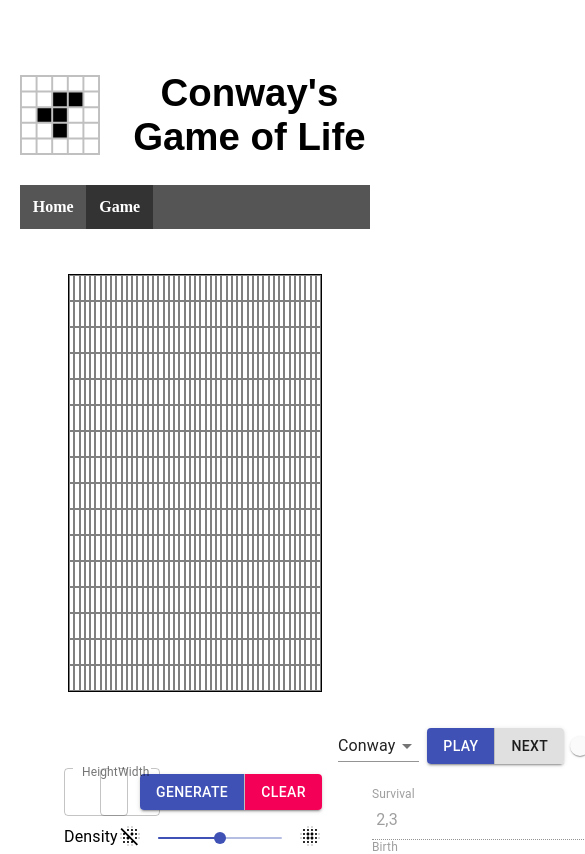
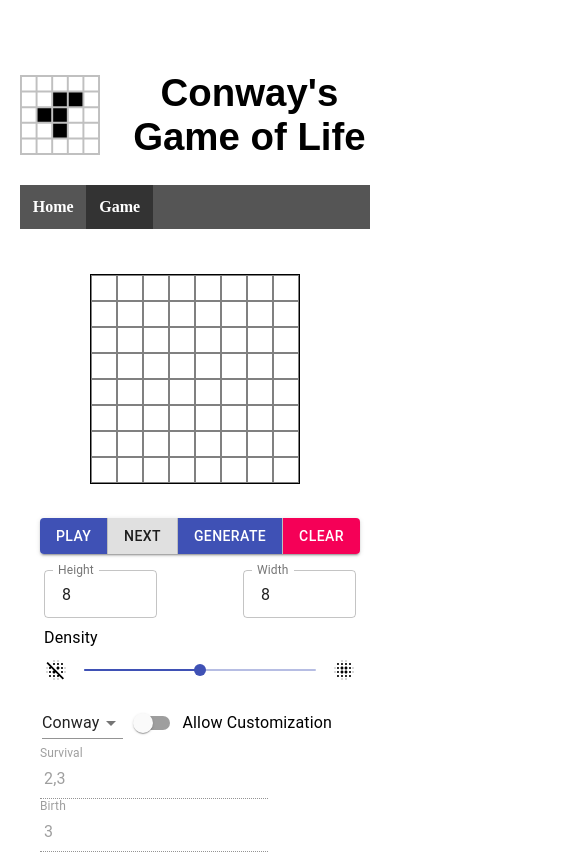
Before and after one commit to JRSoftware92/game-of-life-react, a React (Create React App) app: page /game in a window 390 px wide. Shown: the top 854 px of the page, 585 px wide, since content can reach past the window. Built offline with nearby package versions, Linux system fonts and the light colour scheme.

Commit message:
Updated Layout for Mobile Support

```diff
--- a/src/components/App/App.js
+++ b/src/components/App/App.js
@@ -10,15 +10,15 @@ import './App.css';
 
 const App = () => (
     <BrowserRouter>
-      <div className="App">
+      <Container className="App" disableGutters>
         <Header />
-        <Container className="content">
+        <Container className="content" maxWidth="lg">
             <Switch>
                 <Route path="/game" component={GamePage}/>
                 <Route bpath="/" component={HomePage}/>
             </Switch>
         </Container>
-      </div>
+      </Container>
     </BrowserRouter>
 )
 
--- a/src/components/ControlSection/ControlSection.css
+++ b/src/components/ControlSection/ControlSection.css
@@ -3,6 +3,7 @@
     display: flex;
     justify-content: space-evenly;
     align-items: center;
+    flex-wrap: wrap;
     margin-top: 1.6rem;
 }
 
--- a/src/components/GamePage/GamePage.js
+++ b/src/components/GamePage/GamePage.js
@@ -8,12 +8,12 @@ import ControlSection from "../ControlSection/ControlSection";
 import './GamePage.css';
 
 const GamePage = () => (
-    <Container className="game-content">
+    <div className="game-content">
         <Container className="grid-section">
             <GridContainer/>
         </Container>
         <ControlSection/>
-    </Container>
+    </div>
 );
 
 export default GamePage;
--- a/src/components/Grid/Grid.js
+++ b/src/components/Grid/Grid.js
@@ -1,4 +1,5 @@
 import React from 'react';
+import { Container } from '@material-ui/core';
 
 import gridUtils from '../../utils/GridUtils/GridUtils';
 import Tile from './children/Tile';
@@ -31,9 +32,9 @@ const Grid = ({
     }
 
     return (
-        <div className="grid-wrapper">
+        <Container className="grid-wrapper" maxWidth="md" disableGutters>
             <div className="grid">{rows}</div>
-        </div>
+        </Container>
     );
 };
 
--- /dev/null
+++ b/src/components/GridButtons/GridButtons.js
@@ -0,0 +1,32 @@
+import React from 'react';
+
+import { Button, ButtonGroup } from '@material-ui/core';
+
+export const GridButtons = ({
+    actions: {
+        startRunningLife,
+        stopRunningLife,
+        runLifeIteration,
+        randomizeGrid,
+        clearGrid,
+    },
+    height,
+    width,
+    density,
+    isGameRunning,
+}) => {
+    const onPlayClicked = () => isGameRunning ? stopRunningLife() : startRunningLife();
+    const onNextClicked = () => runLifeIteration();
+    const onGenerateClicked = () => randomizeGrid(height, width, density);
+    const onClearClicked = () => clearGrid(height, width);
+    return (
+        <ButtonGroup variant="contained">
+            <Button id="play" color={isGameRunning ? 'secondary' : 'primary'} onClick={onPlayClicked}>{isGameRunning ? 'Pause' : 'Play'}</Button>
+            <Button id="next" onClick={onNextClicked}>Next</Button>
+            <Button id="generate" color="primary" onClick={onGenerateClicked}>Generate</Button>
+            <Button id="clear" color="secondary" onClick={onClearClicked}>Clear</Button>
+        </ButtonGroup>
+    )
+};
+
+export default GridButtons;
--- a/src/components/GridControls/GridControls.css
+++ b/src/components/GridControls/GridControls.css
@@ -1,27 +1,18 @@
 .grid-controls {
-    padding: 8px;
-}
-
-.grid-controls label, input {
-    margin: 4px;
-}
-
-.grid-size {
-    display: flex;
-    flex-direction: column;
-    justify-content: space-evenly;
-    align-items: center;
-}
-
-.grid-buttons {
-    margin-left: 4px;
+    padding: 4px;
+    margin-top: 4px;
 }
 
 .grid-control-row {
     display: flex;
     justify-content: space-between;
     align-items: center;
-    margin: 4px;
+    margin: 8px 4px;
+    flex-wrap: wrap;
+}
+
+.grid-buttons {
+    margin-bottom: 16px;
 }
 
 #grid-height,
--- a/src/components/GridControls/GridControls.js
+++ b/src/components/GridControls/GridControls.js
@@ -1,14 +1,12 @@
 import React, { useState } from 'react';
-import { Button, ButtonGroup, Grid, Slider, TextField, Typography } from '@material-ui/core';
+import { Grid, Slider, TextField, Typography } from '@material-ui/core';
 import { BlurOff, BlurOn } from '@material-ui/icons';
+
+import GridButtons from '../../containers/GridButtonsContainer/GridButtonsContainer';
 
 import './GridControls.css';
 
 const GridControls = ({
-    actions: {
-        randomizeGrid,
-        clearGrid,
-    },
     width: initialWidth,
     height: initialHeight,
     density: initialDensity,
@@ -21,12 +19,11 @@ const GridControls = ({
     const handleHeightChange = (e) => setHeight(parseInt(e.target.value));
     const handleWidthChange = (e) => setWidth(parseInt(e.target.value));
 
-    const onGenerateClicked = () => randomizeGrid(height, width, density);
-    const onClearClicked = () => clearGrid(height, width);
-
     return (
         <div className="grid-controls">
-            <div className="grid-size">
+            <div className="grid-buttons">
+                <GridButtons height={height} width={width} density={density} />
+            </div>
             <div className="grid-control-row">
                 <TextField
                     id="grid-height"
@@ -48,17 +45,12 @@ const GridControls = ({
                     inputProps={{ maxLength: 2 }}
                     onChange={ handleWidthChange }
                 />
-                    <ButtonGroup className="grid-buttons" variant="contained">
-                        <Button id="generate" color="primary" onClick={onGenerateClicked}>Generate</Button>
-                        <Button id="clear" color="secondary" onClick={onClearClicked}>Clear</Button>
-                    </ButtonGroup>
-                </div>
             </div>
             <div className="grid-control-row">
                 <Typography gutterBottom>
                     Density
                 </Typography>
-                <Grid container spacing={2}>
+                <Grid className="slider-with-icons" container spacing={2}>
                     <Grid item>
                         <BlurOff />
                     </Grid>
--- a/src/components/RuleControls/RuleControls.css
+++ b/src/components/RuleControls/RuleControls.css
@@ -13,7 +13,9 @@
 }
 
 .rule-controls {
+    margin-top: 4px;
     display: flex;
+    flex-wrap: wrap;
     flex-direction: column;
     justify-content: space-evenly;
     align-items: center;
@@ -21,7 +23,7 @@
 
 .rule-control-row {
     display: flex;
-    margin: 4px;
+    flex-wrap: wrap;
     align-items: center;
 }
 
@@ -38,3 +40,11 @@
 .tile {
     text-align: center;
 }
+
+.no-wrap {
+    flex-wrap: nowrap;
+}
+
+.slider-with-icons {
+    align-items: center;
+}
--- a/src/components/RuleControls/RuleControls.js
+++ b/src/components/RuleControls/RuleControls.js
@@ -4,7 +4,7 @@ import get from 'lodash/get';
 import cloneDeep from 'lodash/cloneDeep';
 
 import {
-    Button, ButtonGroup, FormControlLabel, MenuItem, Select, Switch, TextField, Typography,
+    FormControlLabel, MenuItem, Select, Switch, TextField, Typography,
 } from '@material-ui/core';
 
 import PresetRules from '../../data/preset-rules.json';
@@ -65,9 +65,8 @@ const WeightGridDisplay = ({ weightGrid, allowRuleCustomization, onWeightValueCh
 };
 
 const RuleControls = ({
-    actions: { startRunningLife, stopRunningLife, runLifeIteration, selectRule, setUseCustomRule },
+    actions: { selectRule, setUseCustomRule },
     selectedRule: initialRule,
-    isGameRunning,
     useCustomRule,
 }) => {
     const [selectedRule, setSelectedRule] = useState(initialRule);
@@ -76,8 +75,6 @@ const RuleControls = ({
 
     useEffect(() => setSelectedRule(initialRule), [initialRule]);
 
-    const onPlayClicked = () => isGameRunning ? stopRunningLife() : startRunningLife();
-    const onNextClicked = () => runLifeIteration();
     const onAllowCustomizationToggle = () => setAllowRuleCustomization(!allowRuleCustomization);
 
     const applyNewRuleset = (ruleset) => {
@@ -118,7 +115,7 @@ const RuleControls = ({
     };
     return (
         <div className="rule-controls">
-            <div className="rule-control-row">
+            <div className="rule-control-row no-wrap">
                 <Select
                     className="rule-selector"
                     value={selectedRule.value}
@@ -135,10 +132,6 @@ const RuleControls = ({
                         ))
                     }
                 </Select>
-                <ButtonGroup variant="contained" className="grid-buttons">
-                    <Button id="play" color={isGameRunning ? 'secondary' : 'primary'} onClick={onPlayClicked}>{isGameRunning ? 'Pause' : 'Play'}</Button>
-                    <Button id="next" onClick={onNextClicked}>Next</Button>
-                </ButtonGroup>
                 <div className="rule-customization-switch">
                     <FormControlLabel
                         label="Allow Customization"
--- /dev/null
+++ b/src/containers/GridButtonsContainer/GridButtonsContainer.js
@@ -0,0 +1,16 @@
+import { connect } from 'react-redux';
+
+import GridButtons from '../../components/GridButtons/GridButtons';
+import bindDispatchToActions from '../../actions/GridActions';
+
+const mapStateToProps = ({ isRunning: isGameRunning }) => ({ isGameRunning });
+
+const mapDispatchToProps = (dispatch) => bindDispatchToActions(dispatch);
+
+// The HOC (Higher Order Component)
+const connectedComponent = connect(
+    mapStateToProps,
+    mapDispatchToProps
+)(GridButtons);
+
+export default connectedComponent;
--- a/src/containers/RuleControlsContainer/RuleControlsContainer.js
+++ b/src/containers/RuleControlsContainer/RuleControlsContainer.js
@@ -4,9 +4,9 @@ import RuleControls from '../../components/RuleControls/RuleControls';
 import bindDispatchToActions from '../../actions/GridActions';
 
 const mapStateToProps = ({
-  height, width, density, selectedRule, isRunning: isGameRunning, useCustomRule,
+  selectedRule, useCustomRule,
 }) => ({
-  height, width, density, selectedRule, isGameRunning, useCustomRule,
+  selectedRule, useCustomRule,
 });
 
 const mapDispatchToProps = (dispatch) => bindDispatchToActions(dispatch);
--- a/src/reducers/GridReducer.js
+++ b/src/reducers/GridReducer.js
@@ -14,10 +14,10 @@ import LifeEngine from '../engine/LifeEngine';
 import PresetRules from '../data/preset-rules.json';
 
 export const initialState = {
-    height: 16,
-    width: 48,
+    height: 8,
+    width: 8,
     density: 50,
-    grid: gridUtils.emptyGrid(16, 48),
+    grid: gridUtils.emptyGrid(8, 8),
     selectedRule: PresetRules[0],
     isRunning: false,
     useCustomRule: false,
```
Lines whose indentation alone changed are shown as unchanged.
